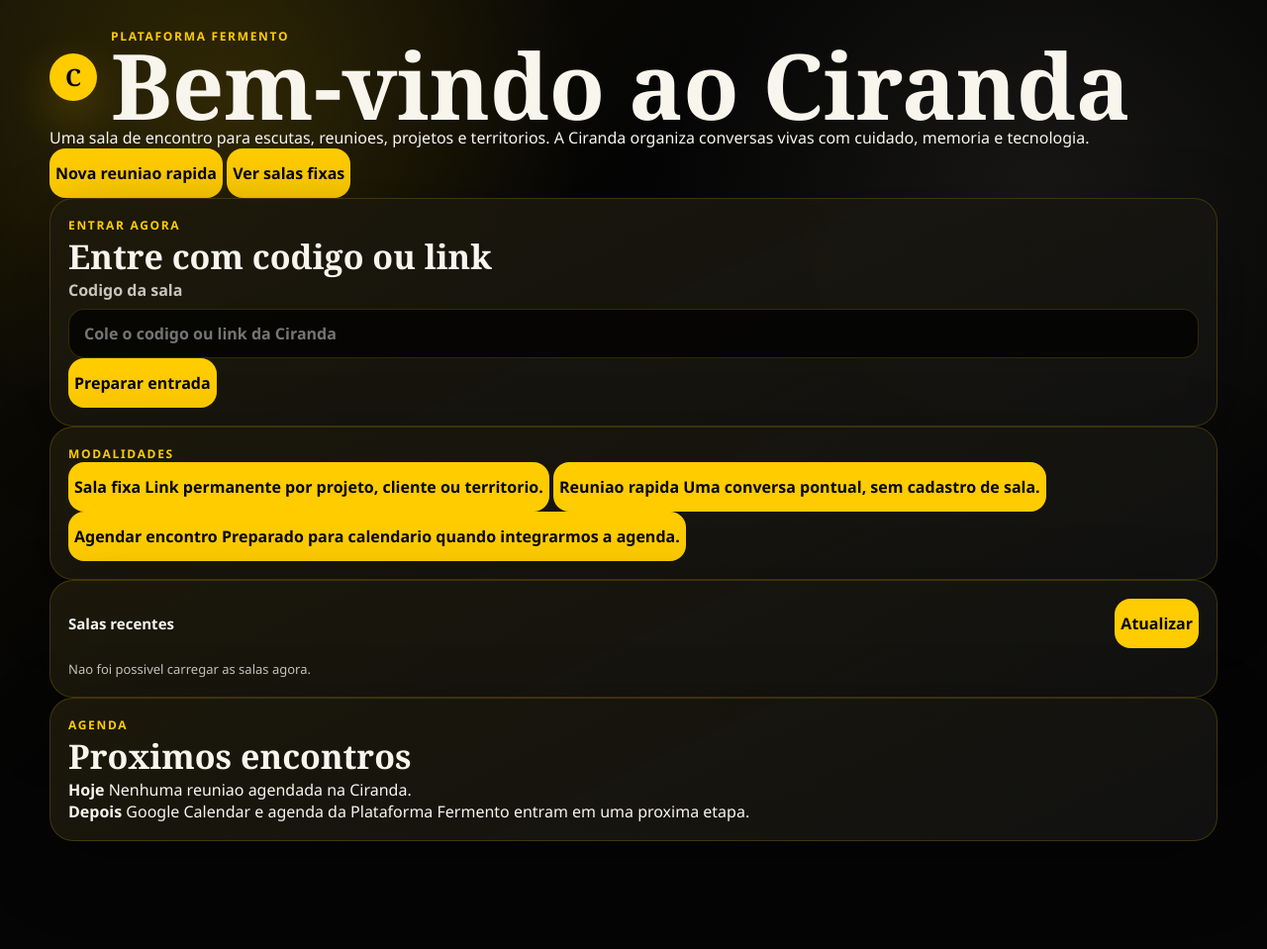
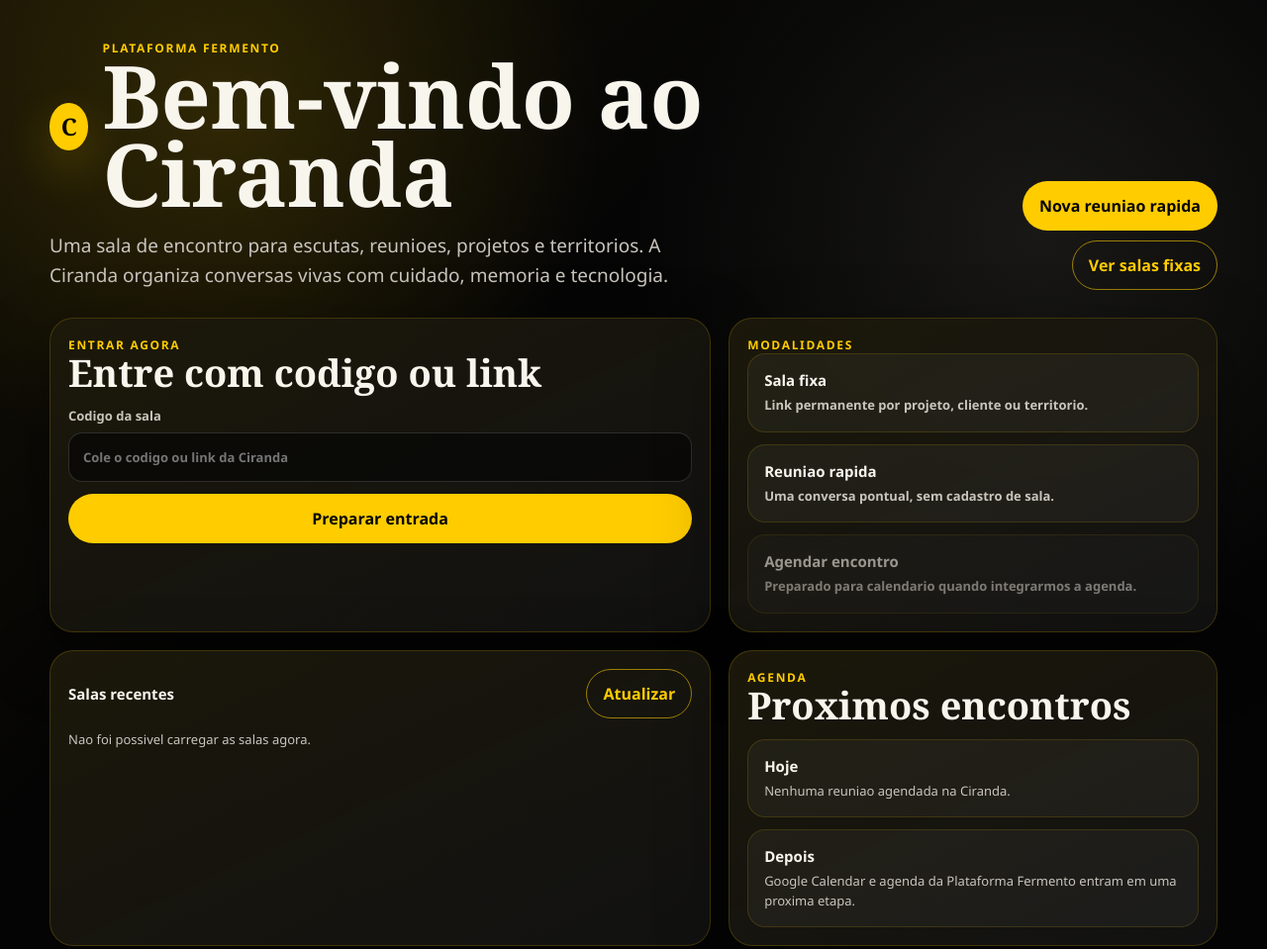
Before and after one commit to ceceorio/ciranda, a website: page public/index.html in a window 1280 px wide. Shown: the whole page at 99% size. Before the commit the page ends 878 px from the top, so only its background shows below. Drawn offline with Linux system fonts and the light colour scheme; no server answers.

Commit message:
Style Ciranda welcome hub

```diff
--- a/public/fixed-rooms.css
+++ b/public/fixed-rooms.css
@@ -1,8 +1,11 @@
+.home-hub,
 .fixed-rooms {
   display: grid;
   gap: 24px;
+  width: 100%;
 }
 
+.home-hero,
 .module-header {
   display: flex;
   align-items: flex-end;
@@ -11,6 +14,7 @@
   padding: 12px 0 4px;
 }
 
+.home-hero h1,
 .module-header h1 {
   margin: 0;
   color: var(--text);
@@ -19,21 +23,69 @@
   line-height: 0.9;
 }
 
+.home-lead,
 .module-header > p {
-  max-width: 520px;
-  margin: 0;
+  max-width: 680px;
+  margin: 18px 0 0;
   color: var(--muted);
-  font-size: 18px;
-  line-height: 1.6;
+  font-size: 19px;
+  line-height: 1.58;
 }
 
-.fixed-layout {
-  display: grid;
-  grid-template-columns: minmax(260px, 0.85fr) minmax(280px, 0.95fr) minmax(360px, 1.4fr);
-  gap: 18px;
-  align-items: start;
+.home-actions,
+.module-actions {
+  display: flex;
+  flex-wrap: wrap;
+  gap: 10px;
+  justify-content: flex-end;
 }
 
+.home-actions button,
+.module-actions button,
+.join-code-form button,
+.fixed-form-panel button,
+.fixed-detail-panel button,
+.fixed-list-panel button,
+.recent-card .panel-title button {
+  border: 1px solid rgba(255, 204, 0, 0.58);
+  border-radius: 999px;
+  background: var(--yellow);
+  color: #050505;
+  cursor: pointer;
+  font: inherit;
+  font-weight: 900;
+  padding: 12px 16px;
+}
+
+.home-actions button.ghost,
+.module-actions button,
+.fixed-list-panel .panel-title button,
+.recent-card .panel-title button {
+  background: transparent;
+  color: var(--yellow);
+}
+
+.home-grid {
+  display: grid;
+  grid-template-columns: minmax(320px, 1.15fr) minmax(280px, 0.85fr);
+  gap: 18px;
+  align-items: stretch;
+}
+
+.home-card {
+  min-height: 230px;
+}
+
+.home-card h2 {
+  margin: 0 0 14px;
+  font-size: clamp(24px, 3vw, 38px);
+  line-height: 1.05;
+}
+
+.join-code-form,
+.mode-list,
+.home-room-list,
+.calendar-preview,
 .fixed-room-list,
 .fixed-room-form,
 .fixed-tab-panel,
@@ -43,44 +95,17 @@
   gap: 12px;
 }
 
-.fixed-room-item,
-.history-item {
+.join-code-form label,
+.fixed-form-panel label,
+.fixed-detail-panel label {
   display: grid;
-  gap: 6px;
-  width: 100%;
-  padding: 16px;
-  border: 1px solid rgba(255, 204, 0, 0.14);
-  border-radius: 18px;
-  background: rgba(255, 255, 255, 0.045);
-  color: var(--text);
-  text-align: left;
+  gap: 8px;
+  color: var(--muted);
+  font-size: 13px;
+  font-weight: 800;
 }
 
-.fixed-room-item {
-  cursor: pointer;
-}
-
-.fixed-room-item:hover,
-.fixed-room-item.active {
-  border-color: rgba(255, 204, 0, 0.62);
-  background: rgba(255, 204, 0, 0.1);
-}
-
-.fixed-room-item strong,
-.history-item strong {
-  font-size: 15px;
-}
-
-.fixed-room-item span,
-.history-item span,
-#fixedRoomDetailSlug,
-#driveStatusText,
-.fixed-empty {
-  color: var(--muted);
-  font-size: 13px;
-  line-height: 1.5;
-}
-
+.join-code-form input,
 .fixed-form-panel input,
 .fixed-detail-panel input,
 .fixed-detail-panel select {
@@ -93,32 +118,73 @@
   padding: 13px 14px;
 }
 
-.fixed-form-panel label,
-.fixed-detail-panel label {
+.mode-list button,
+.home-room-item,
+.fixed-room-item,
+.history-item,
+.calendar-preview article {
   display: grid;
-  gap: 8px;
+  gap: 6px;
+  width: 100%;
+  padding: 16px;
+  border: 1px solid rgba(255, 204, 0, 0.14);
+  border-radius: 18px;
+  background: rgba(255, 255, 255, 0.045);
+  color: var(--text);
+  text-align: left;
+}
+
+.mode-list button,
+.home-room-item,
+.fixed-room-item {
+  cursor: pointer;
+}
+
+.mode-list button:hover,
+.home-room-item:hover,
+.home-room-item.active,
+.fixed-room-item:hover,
+.fixed-room-item.active {
+  border-color: rgba(255, 204, 0, 0.62);
+  background: rgba(255, 204, 0, 0.1);
+}
+
+.mode-list button.disabled {
+  cursor: default;
+  opacity: 0.58;
+}
+
+.mode-list button.disabled:hover {
+  border-color: rgba(255, 204, 0, 0.14);
+  background: rgba(255, 255, 255, 0.045);
+}
+
+.mode-list strong,
+.home-room-item strong,
+.fixed-room-item strong,
+.history-item strong,
+.calendar-preview strong {
+  font-size: 15px;
+}
+
+.mode-list span,
+.home-room-item span,
+.fixed-room-item span,
+.history-item span,
+.calendar-preview span,
+#fixedRoomDetailSlug,
+#driveStatusText,
+.fixed-empty {
   color: var(--muted);
   font-size: 13px;
-  font-weight: 800;
+  line-height: 1.5;
 }
 
-.fixed-form-panel button,
-.fixed-detail-panel button,
-.fixed-list-panel button {
-  border: 1px solid rgba(255, 204, 0, 0.58);
-  border-radius: 999px;
-  background: var(--yellow);
-  color: #050505;
-  cursor: pointer;
-  font: inherit;
-  font-weight: 900;
-  padding: 12px 16px;
-}
-
-.fixed-list-panel .panel-title button {
-  background: transparent;
-  color: var(--yellow);
-  padding: 8px 12px;
+.fixed-layout {
+  display: grid;
+  grid-template-columns: minmax(260px, 0.85fr) minmax(280px, 0.95fr) minmax(360px, 1.4fr);
+  gap: 18px;
+  align-items: start;
 }
 
 .fixed-tabs {
@@ -146,6 +212,7 @@
 }
 
 @media (max-width: 1120px) {
+  .home-grid,
   .fixed-layout {
     grid-template-columns: 1fr 1fr;
   }
@@ -156,13 +223,21 @@
 }
 
 @media (max-width: 760px) {
+  .home-hero,
   .module-header,
+  .home-grid,
   .fixed-layout {
     grid-template-columns: 1fr;
   }
 
+  .home-hero,
   .module-header {
     align-items: flex-start;
     flex-direction: column;
   }
+
+  .home-actions,
+  .module-actions {
+    justify-content: flex-start;
+  }
 }
```
